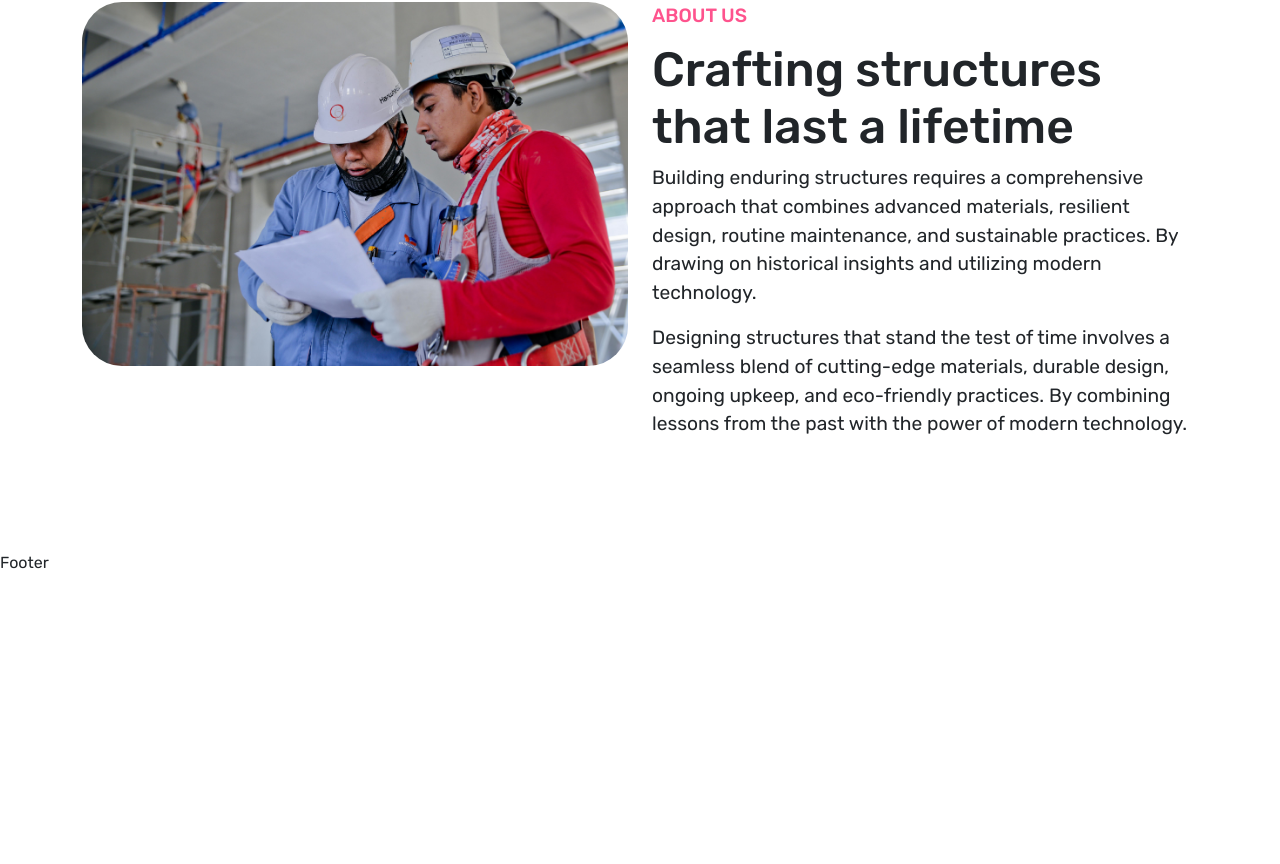
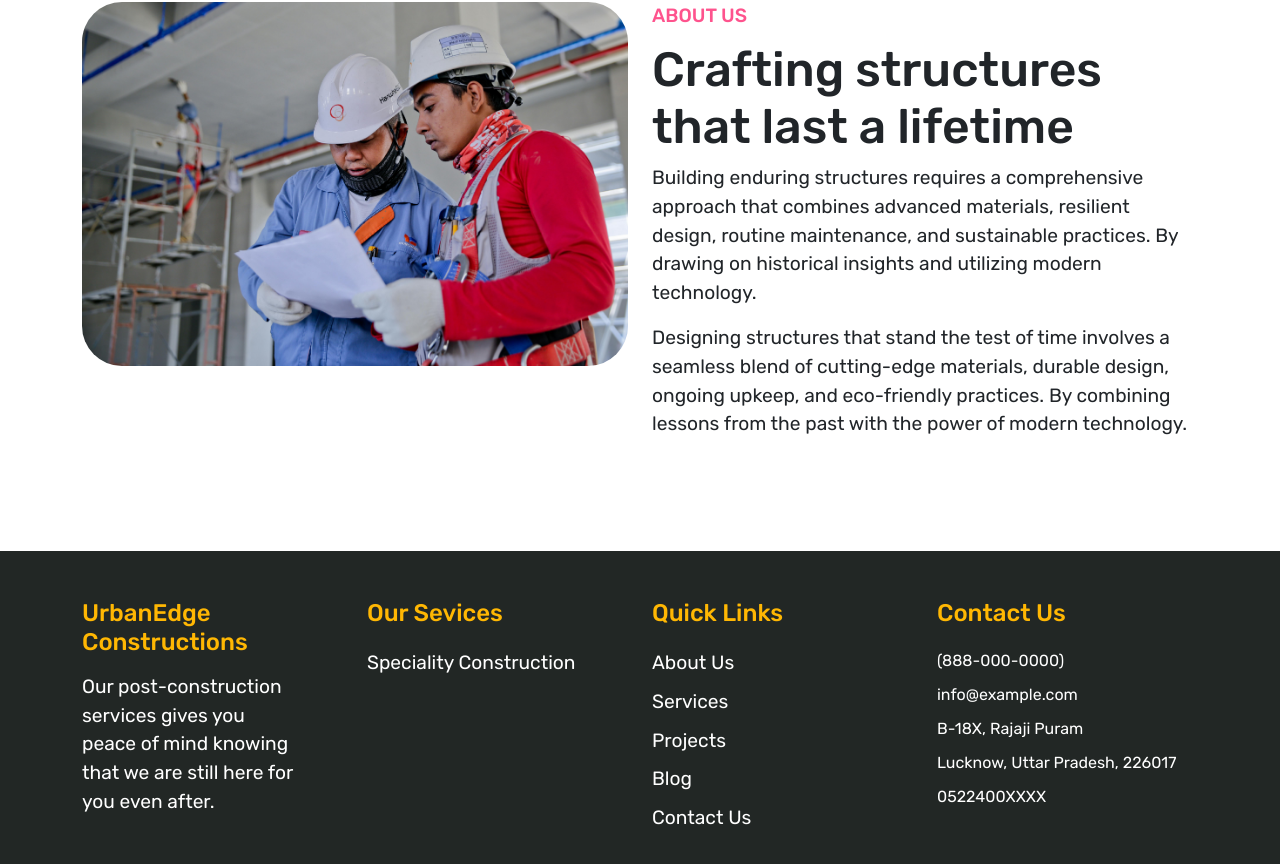
Before and after one commit to abhi051002/construction-website, a React (Vite) app in the folder frontend/: page / in a window 1280 px wide. Shown: the part 982-1846 px from the top of the page. Before the commit the page ends 1557 px from the top, so only its background shows below. Built offline with nearby package versions, Linux system fonts and the light colour scheme.

Commit message:
Footer Done

```diff
--- a/frontend/src/assets/css/style.scss
+++ b/frontend/src/assets/css/style.scss
@@ -3,6 +3,7 @@ $primary-color: #fe538d;
 $secondary-color: #ffb703;
 $text-color: #000;
 $text-white: #fff;
+$dark-background: #222725;
 @import url("https://fonts.googleapis.com/css2?family=Rubik:ital,wght@0,300..900;1,300..900&display=swap");
 
 * {
@@ -21,6 +22,14 @@ h3 {
 
 p {
   font-size: 1.2em;
+}
+
+ul {
+  margin-left: 0;
+  padding-left: 0;
+  li {
+    list-style: none;
+  }
 }
 
 header {
@@ -43,6 +52,25 @@ header {
         color: $primary-color;
       }
     }
+  }
+}
+
+footer {
+  background-color: $dark-background;
+  color: $text-white;
+  h3 {
+    font-size: 1.5em;
+    color: $secondary-color;
+  }
+  ul {
+    li {
+      padding: 5px 0;
+    }
+  }
+  a {
+    color: $text-white;
+    font-size: 1.2em;
+    text-decoration: none;
   }
 }
 
--- a/frontend/src/components/frontend/Footer.jsx
+++ b/frontend/src/components/frontend/Footer.jsx
@@ -1,9 +1,61 @@
-import React from 'react'
+import React from "react";
 
 const Footer = () => {
   return (
-    <div>Footer</div>
-  )
-}
+    <footer>
+      <div className="container py-5">
+        <div className="row">
+          <div className="col-md-3">
+            <h3 className="mb-3">UrbanEdge Constructions</h3>
+            <div className="pe-5">
+              <p>
+                Our post-construction services gives you peace of mind knowing
+                that we are still here for you even after.
+              </p>
+            </div>
+          </div>
+          <div className="col-md-3">
+            <h3 className="mb-3">Our Sevices</h3>
+            <ul>
+              <li>
+                <a href="">Speciality Construction</a>
+              </li>
+            </ul>
+          </div>
+          <div className="col-md-3">
+            <h3 className="mb-3">Quick Links</h3>
+            <ul>
+              <li>
+                <a href="">About Us</a>
+              </li>
+              <li>
+                <a href="">Services</a>
+              </li>
+              <li>
+                <a href="">Projects</a>
+              </li>
+              <li>
+                <a href="">Blog</a>
+              </li>
+              <li>
+                <a href="">Contact Us</a>
+              </li>
+            </ul>
+          </div>
+          <div className="col-md-3">
+            <h3 className="mb-3">Contact Us</h3>
+            <ul>
+              <li>(888-000-0000)</li>
+              <li>info@example.com</li>
+              <li>B-18X, Rajaji Puram</li>
+              <li>Lucknow, Uttar Pradesh, 226017</li>
+              <li>0522400XXXX</li>
+            </ul>
+          </div>
+        </div>
+      </div>
+    </footer>
+  );
+};
 
-export default Footer
+export default Footer;
```
